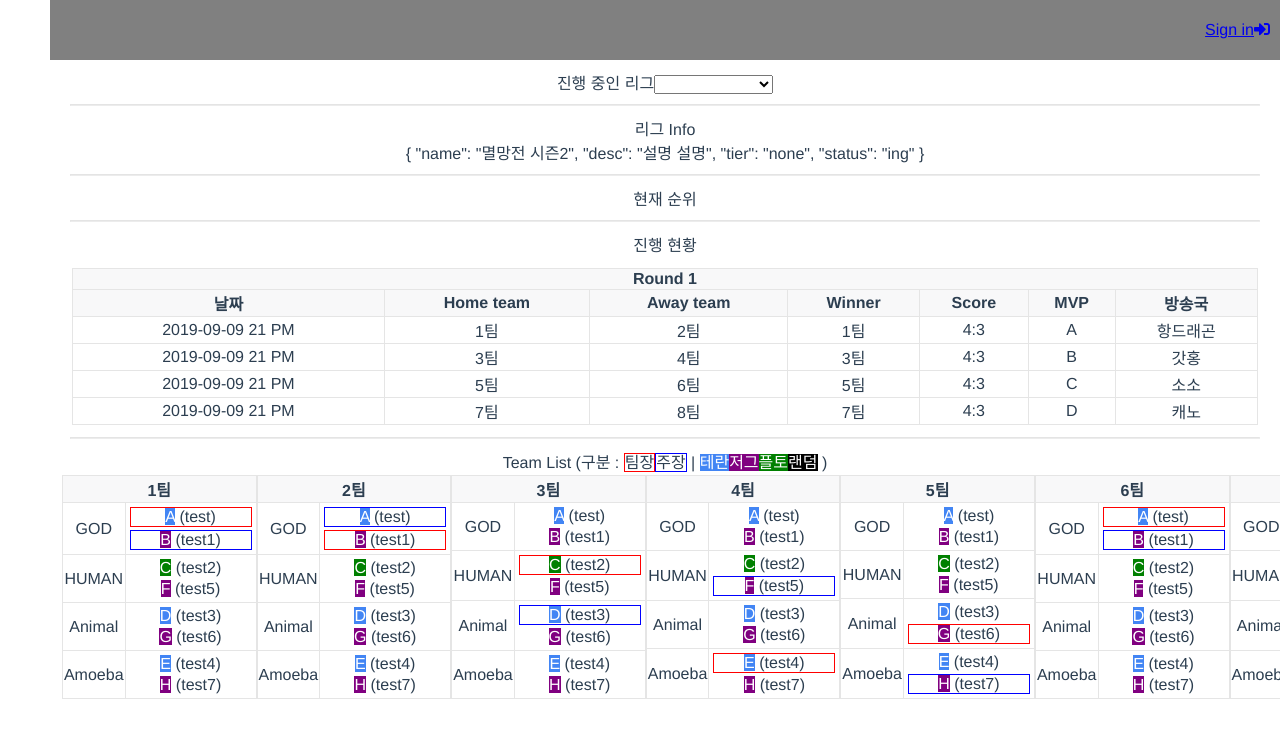
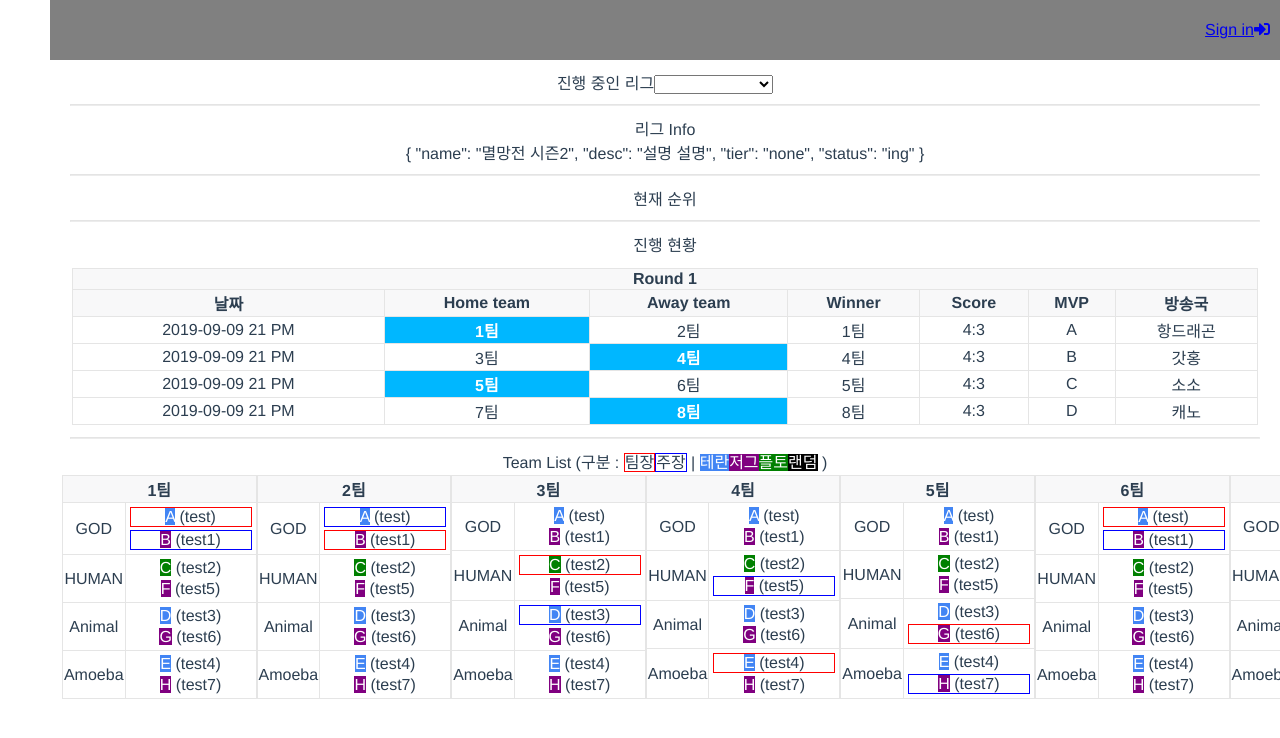
Before and after one commit to DaniyolKim/LCORD, a Vue app in the folder client/: page /league/ing in a window 1280 px wide. Shown: the top 738 px of the page. Built offline with nearby package versions, Linux system fonts and the light colour scheme; what vue-sidebar-menu would draw is missing.

Commit message:
client - 예제 페이지 생성 server -

```diff
--- a/client/src/components/league/LeagueIng.vue
+++ b/client/src/components/league/LeagueIng.vue
@@ -36,8 +36,8 @@
           <tbody>
           <tr v-for="match in round.matchList">
             <td>{{match.matchTime}}</td>
-            <td>{{match.home}}</td>
-            <td>{{match.away}}</td>
+            <td :class="convertWinner(match.winner, match.home)">{{match.home}}</td>
+            <td :class="convertWinner(match.winner, match.away)">{{match.away}}</td>
             <td>{{match.winner}}</td>
             <td>{{match.score}}</td>
             <td>{{match.mvp}}</td>
@@ -98,9 +98,9 @@
         roundList: [
           {name: 'Round 1', matchList: [
               { matchTime: '2019-09-09 21 PM', home: '1팀', away: '2팀', link: '항드래곤', winner: '1팀', mvp: 'A', score: '4:3'},
-              { matchTime: '2019-09-09 21 PM', home: '3팀', away: '4팀', link: '갓홍', winner: '3팀', mvp: 'B', score: '4:3' },
+              { matchTime: '2019-09-09 21 PM', home: '3팀', away: '4팀', link: '갓홍', winner: '4팀', mvp: 'B', score: '4:3' },
               { matchTime: '2019-09-09 21 PM', home: '5팀', away: '6팀', link: '소소', winner: '5팀', mvp: 'C', score: '4:3' },
-              { matchTime: '2019-09-09 21 PM', home: '7팀', away: '8팀', link: '캐노', winner: '7팀', mvp: 'D', score: '4:3' },
+              { matchTime: '2019-09-09 21 PM', home: '7팀', away: '8팀', link: '캐노', winner: '8팀', mvp: 'D', score: '4:3' },
             ]},
           ],
         teamList: [
@@ -185,6 +185,13 @@
         } else {
           return ''
         }
+      },
+      convertWinner(winner, team) {
+        if (winner == team) {
+          return 'winner'
+        } else {
+          return ''
+        }
       }
     }
   }
@@ -232,4 +239,10 @@
   .leader2 {
     border: solid blue 1px;
   }
+  .winner {
+    color: white;
+    font-weight: bold;
+    background: #00B7FF;
+    margin: 0px;
+  }
 </style>
```
